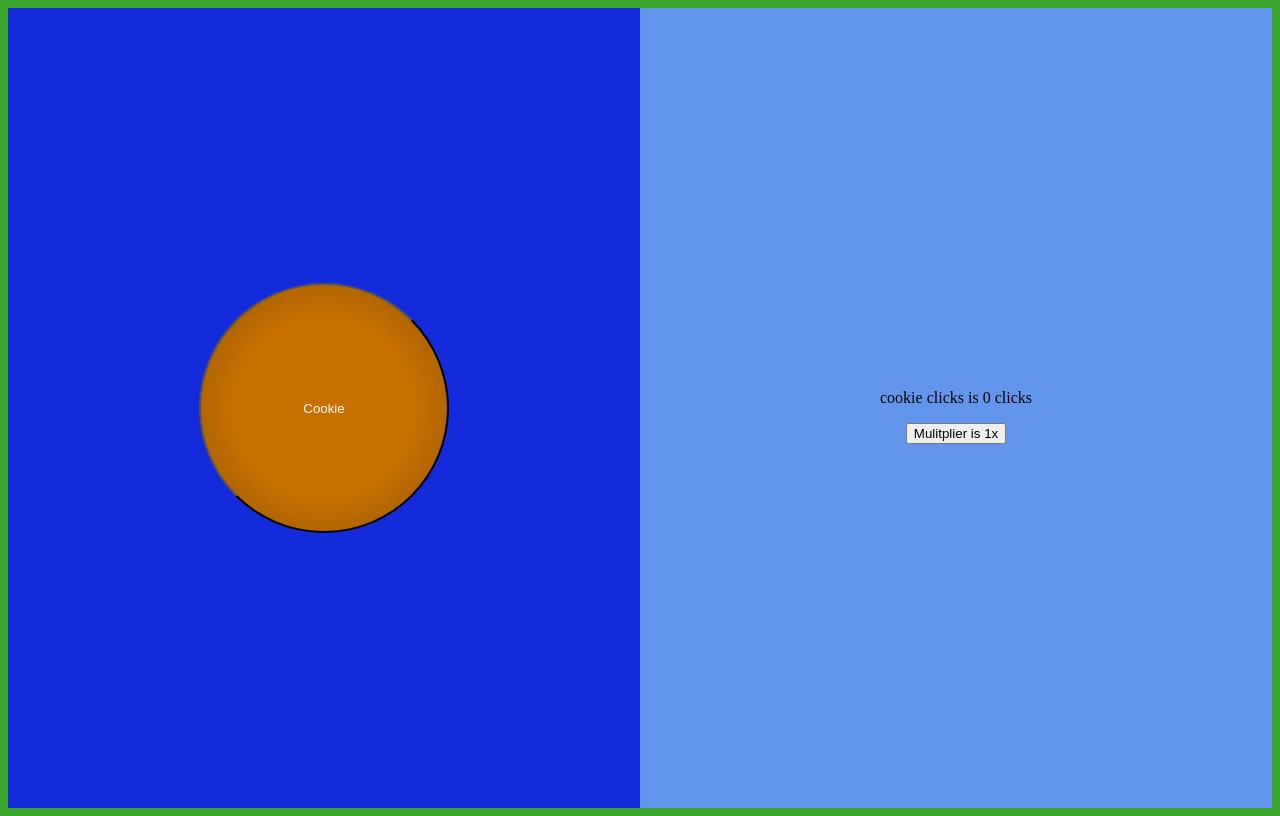
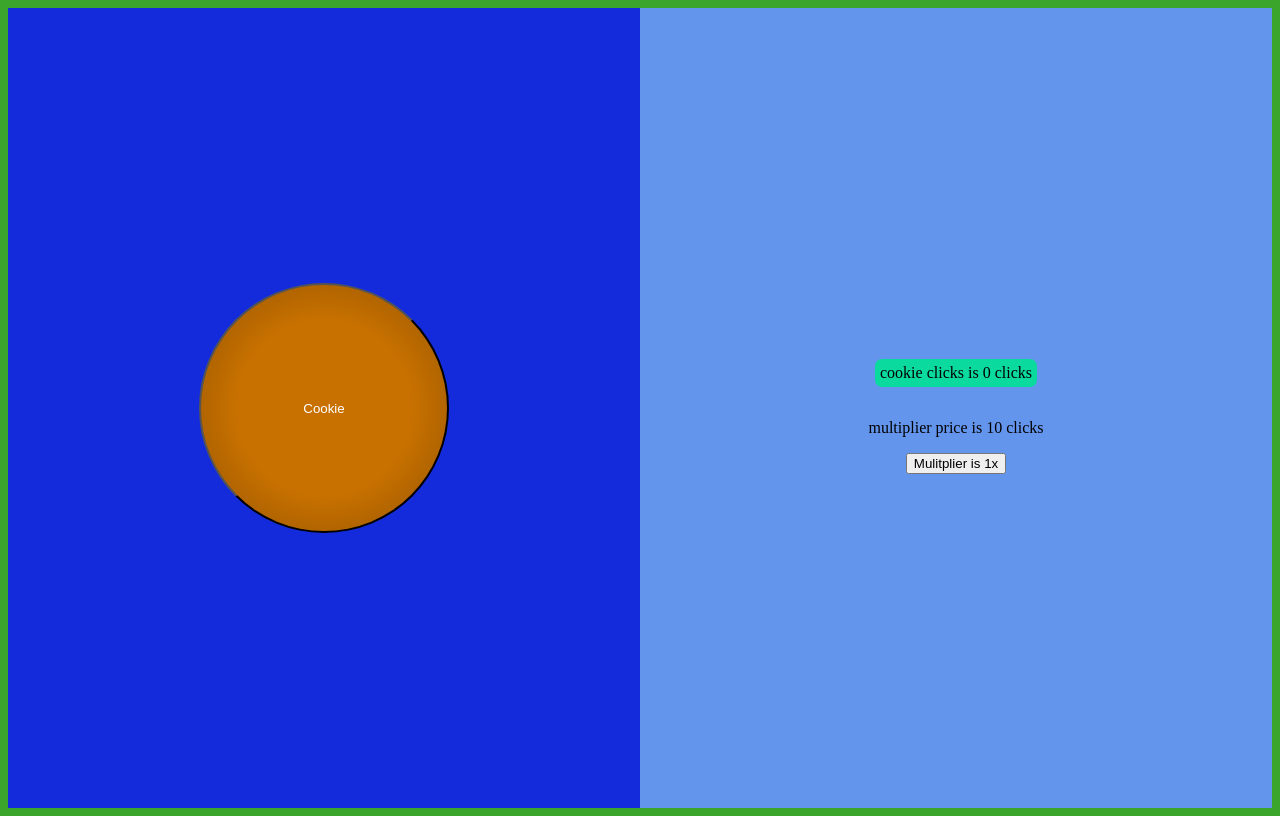
Before and after one commit to Maxwellspring/Cookie-Clicker, a plain HTML site: page index.html in a window 1280 px wide. Both pictures are taken after a click on the button "Mulitplier is 1x". Drawn offline with Linux system fonts and the light colour scheme.

Commit message:
visual changes along with visuals for mult. price

```diff
--- a/index.html
+++ b/index.html
@@ -12,6 +12,7 @@
 <body>
     <section id="Buttons">
         <p id="count">cookie clicks is 0 clicks</p>
+        <p id="multPrice">multiplier price is 10 clicks</p>
         <button type="button" id="multiplier" onclick="addToMuliplyer()">Mulitplier is 1x</button>
     </section>
     <section id="cookie-stuff">
--- a/script.js
+++ b/script.js
@@ -1,16 +1,19 @@
-let price = 10
+let multPrice = 10
 let multiplier = 1
 let clicks = 0
 
 function addToMuliplyer() {
-    if (clicks >= price) {
-        clicks = clicks - price;
+    if (clicks >= multPrice) {
+        clicks = clicks - multPrice;
         multiplier++
-        price++
+        multPrice = Math.ceil(multPrice * 1.5 - 3)
+
     }
+
+    document.getElementById("multPrice").innerHTML = `multiplier price is ${multPrice} clicks`
     document.getElementById("count").innerHTML = `cookie clicks is ${clicks} clicks`
     document.getElementById("multiplier").innerHTML = `Mulitplier is ${multiplier}x`
-    return [multiplier, clicks, price]
+    return [multiplier, clicks, multPrice]
 }
 
 function count() {
--- a/style.css
+++ b/style.css
@@ -42,3 +42,9 @@ body {
     align-items: center;
     justify-content: center;
 }
+
+#count {
+    background-color: rgb(11, 218, 159);
+    padding: 5px;
+    border-radius: 7px;
+}
```
